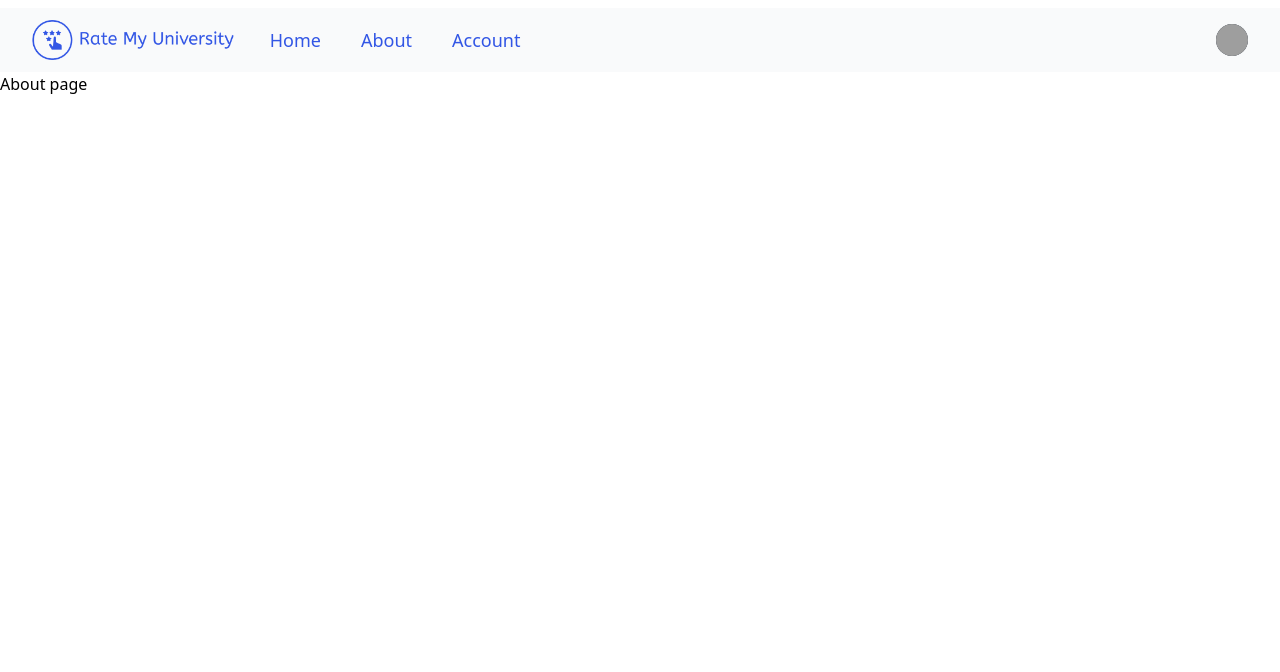
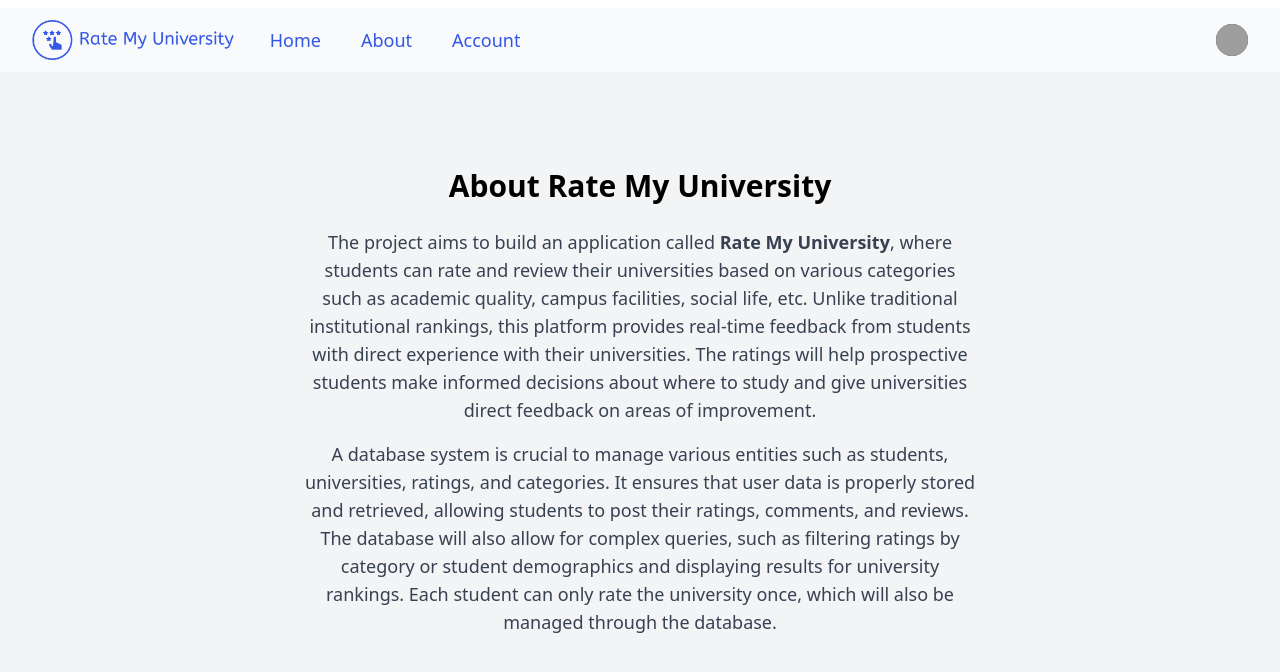
Before and after one commit to parsa-hj/rate-my-university, a React (Create React App) app in the folder client/: page /about in a window 1280 px wide. Shown: the top 672 px of the page. Built offline with nearby package versions, Linux system fonts and the light colour scheme; grey boxes are pictures that could not be loaded.

Commit message:
about page created

```diff
--- a/client/src/pages/about.js
+++ b/client/src/pages/about.js
@@ -5,7 +5,32 @@ function About() {
   return (
     <div>
       <Navbar />
-      <h1>About page</h1>
+      <div className="flex flex-col items-center min-h-screen bg-gray-100 p-4">
+        <div className="max-w-2xl text-center mt-20">
+          <h1 className="text-3xl font-bold mb-6">About Rate My University</h1>
+          <p className="text-lg text-gray-700">
+            The project aims to build an application called{" "}
+            <strong>Rate My University</strong>, where students can rate and
+            review their universities based on various categories such as
+            academic quality, campus facilities, social life, etc. Unlike
+            traditional institutional rankings, this platform provides real-time
+            feedback from students with direct experience with their
+            universities. The ratings will help prospective students make
+            informed decisions about where to study and give universities direct
+            feedback on areas of improvement.
+          </p>
+          <p className="text-lg text-gray-700 my-4">
+            A database system is crucial to manage various entities such as
+            students, universities, ratings, and categories. It ensures that
+            user data is properly stored and retrieved, allowing students to
+            post their ratings, comments, and reviews. The database will also
+            allow for complex queries, such as filtering ratings by category or
+            student demographics and displaying results for university rankings.
+            Each student can only rate the university once, which will also be
+            managed through the database.
+          </p>
+        </div>
+      </div>
     </div>
   );
 }
```
